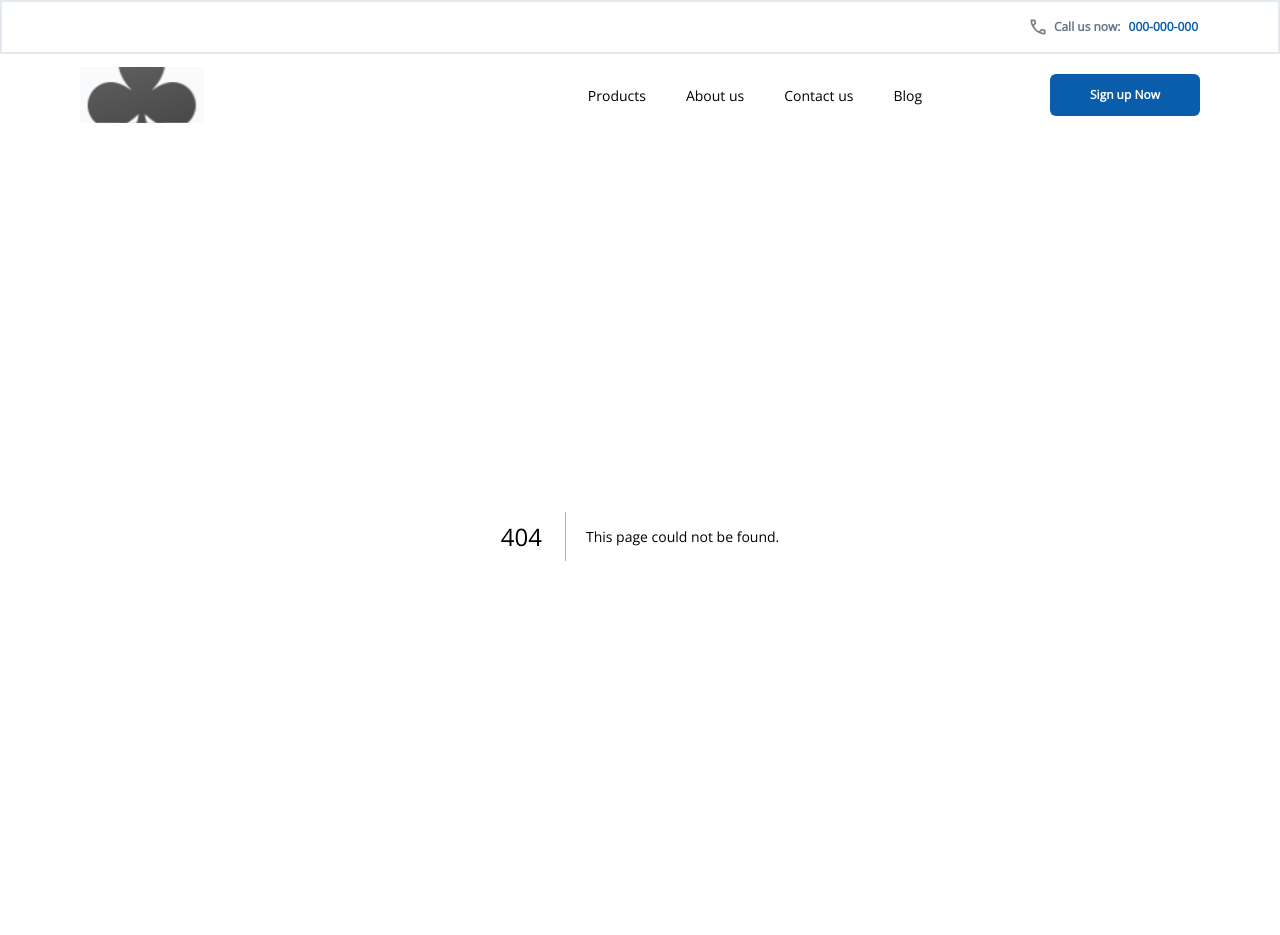
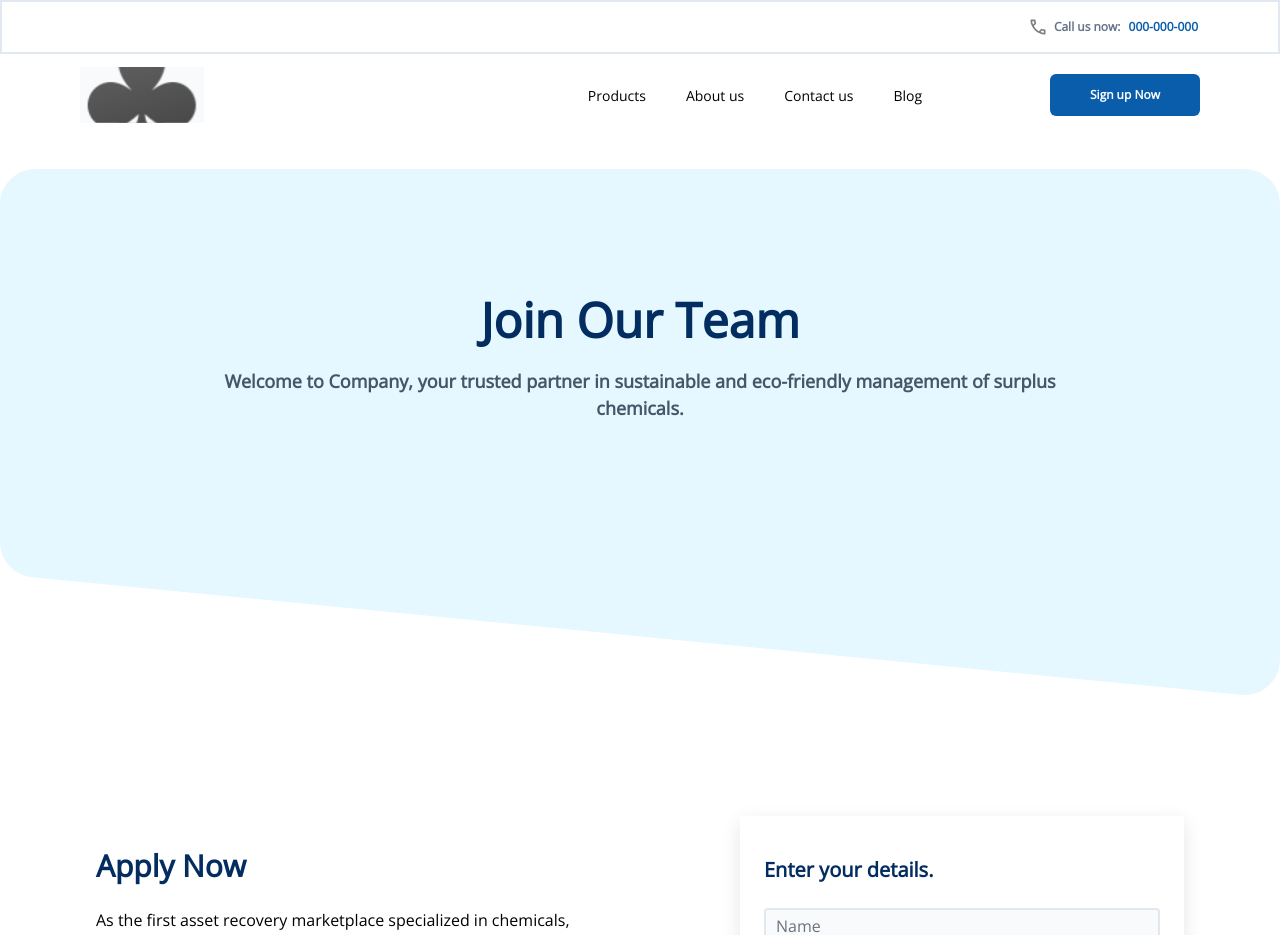
Before and after one commit to Manzi-Cedrick/chemistry-lab-platform, a Next.js app: page /team in a window 1280 px wide. Before the commit this address had no page. Shown: the top 935 px of the page. Built offline with nearby package versions, Linux system fonts and the light colour scheme.

Commit message:
[update]: team addition

```diff
--- /dev/null
+++ b/src/app/team/page.tsx
@@ -0,0 +1,22 @@
+import { Metadata } from 'next'
+import React from 'react'
+import HeroSection from '../(components)/HeroSection'
+import jsonData from '../(util)/text.json'
+import ApplicationSection from '../(components)/(apply)/ApplicationSection'
+
+export const metadata: Metadata = {
+    title: 'Psurplus Join Our Team Page!',
+    description: 'Welcome to the page that describe the application of Psurplus platform, feel free to check around!'
+}
+
+const initialProps = jsonData.jointeam.hero
+const JoinTeam = () => {
+    return (
+        <main>
+            <HeroSection initialProps={initialProps} />
+            <ApplicationSection />
+        </main>
+    )
+}
+
+export default JoinTeam
```
